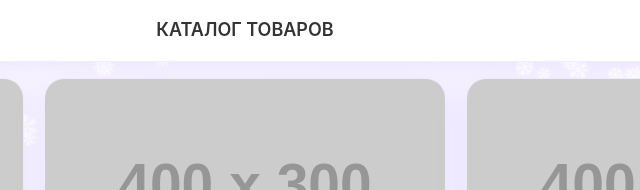
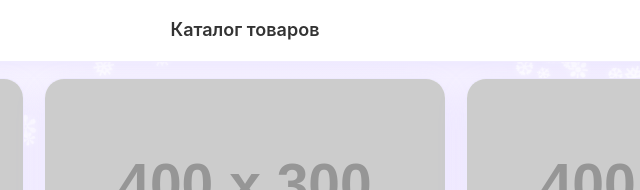
Before and after one commit to ksksz/ksksz.github.io, a plain HTML site: page index.html in a window 1280 px wide. Shown: the top 190 px of the page, 395-1035 px from the left. Drawn offline with Linux system fonts and the light colour scheme; placeholder pictures from the web are drawn by us.

Commit message:
каталог

```diff
--- a/index.html
+++ b/index.html
@@ -8,7 +8,7 @@
 </head>
 <body>
 
-<header>КАТАЛОГ ТОВАРОВ</header>
+<header>Каталог товаров</header>
 
 <div class="catalog" id="catalog"></div>
 
```
